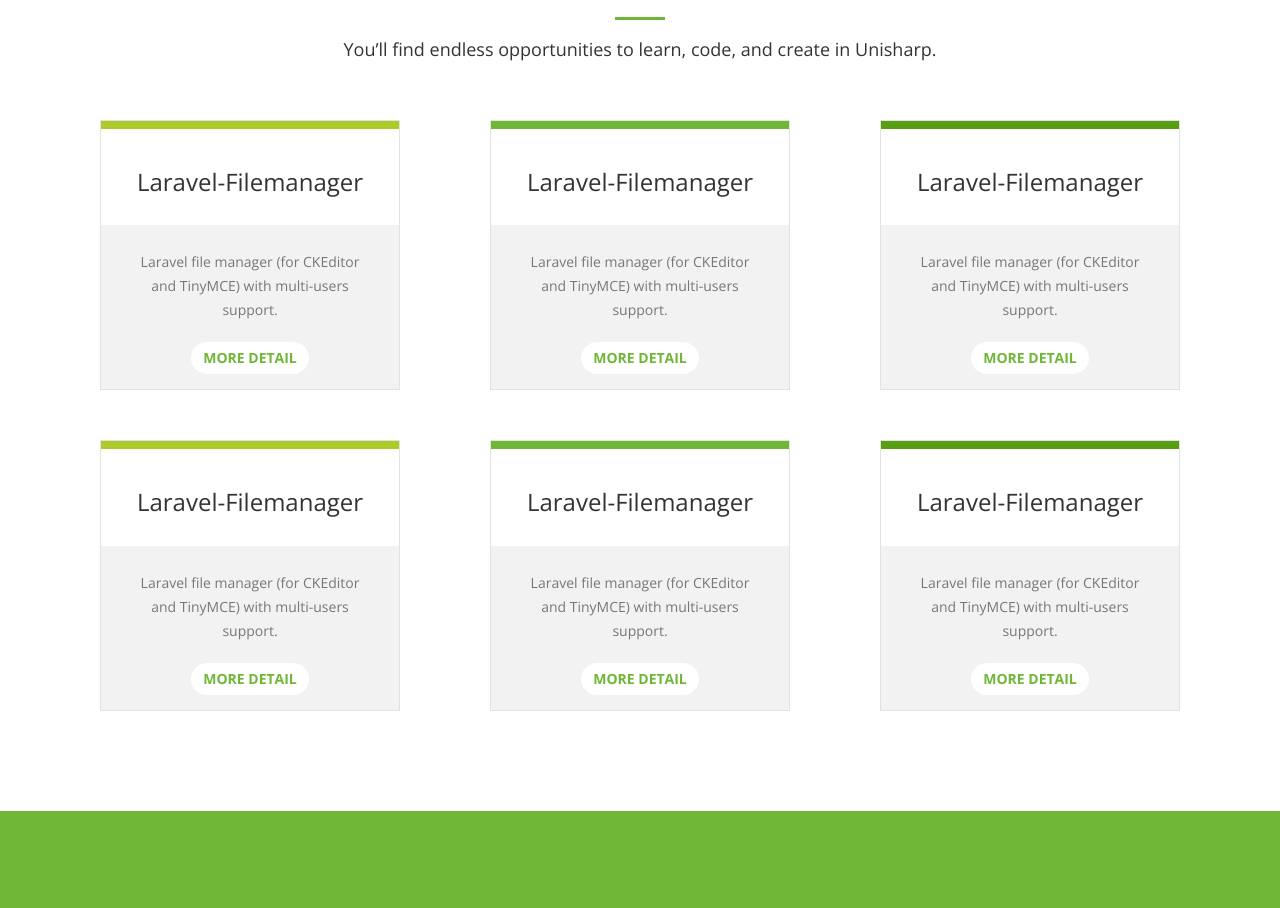
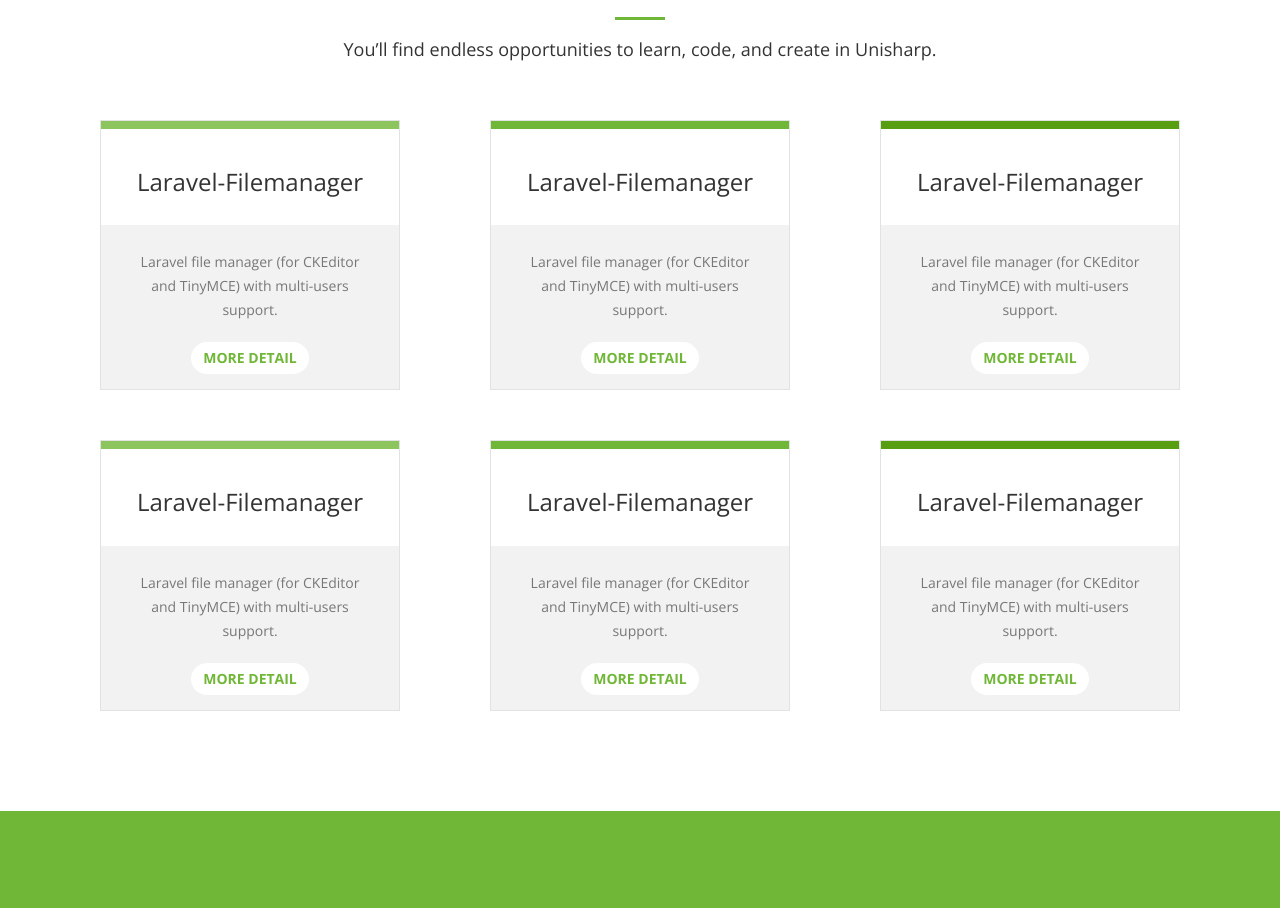
Before and after one commit to UniSharp/unisharp.github.io, a website: page index.html in a window 1280 px wide. Shown: the part 936-1844 px from the top of the page. Drawn offline with nearby package versions, Linux system fonts and the light colour scheme.

Commit message:
service box-line color

```diff
--- a/less/creative.less
+++ b/less/creative.less
@@ -221,7 +221,7 @@
 
 // Sections
 .box-g{
-  background-color:#ACCB2A;
+  background-color:#8cc55e;
   padding: 4px;
 }
 .box-dg{
```
Also changed, not shown: css/creative.css, css/creative.min.css.
